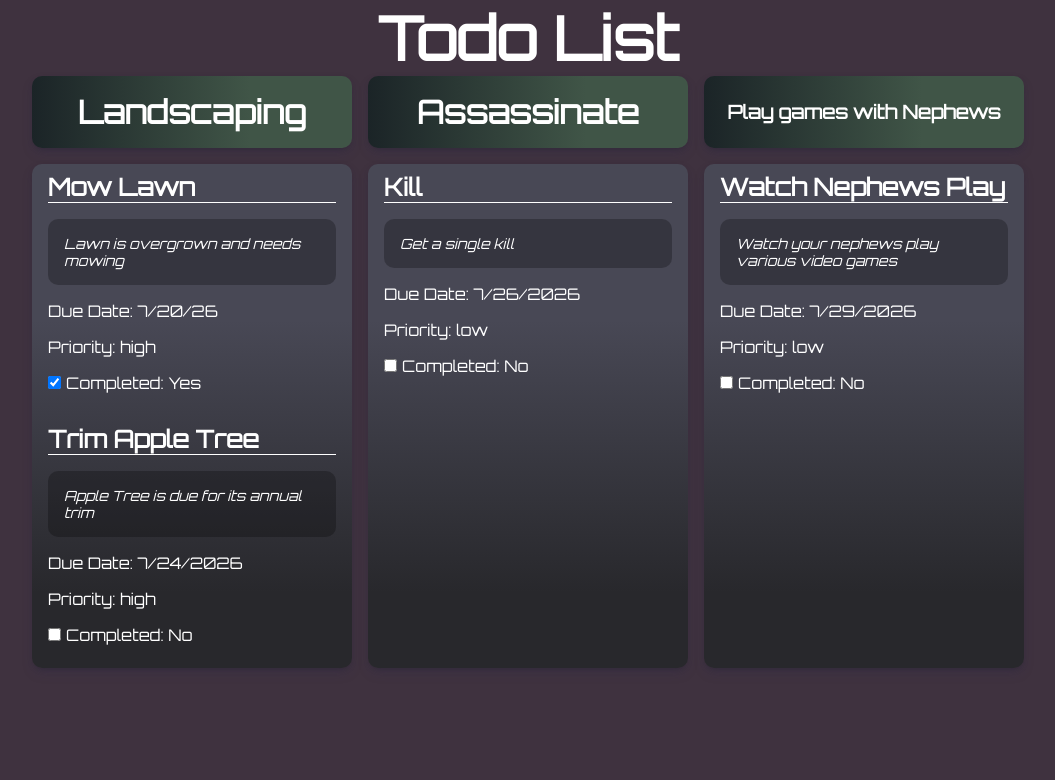
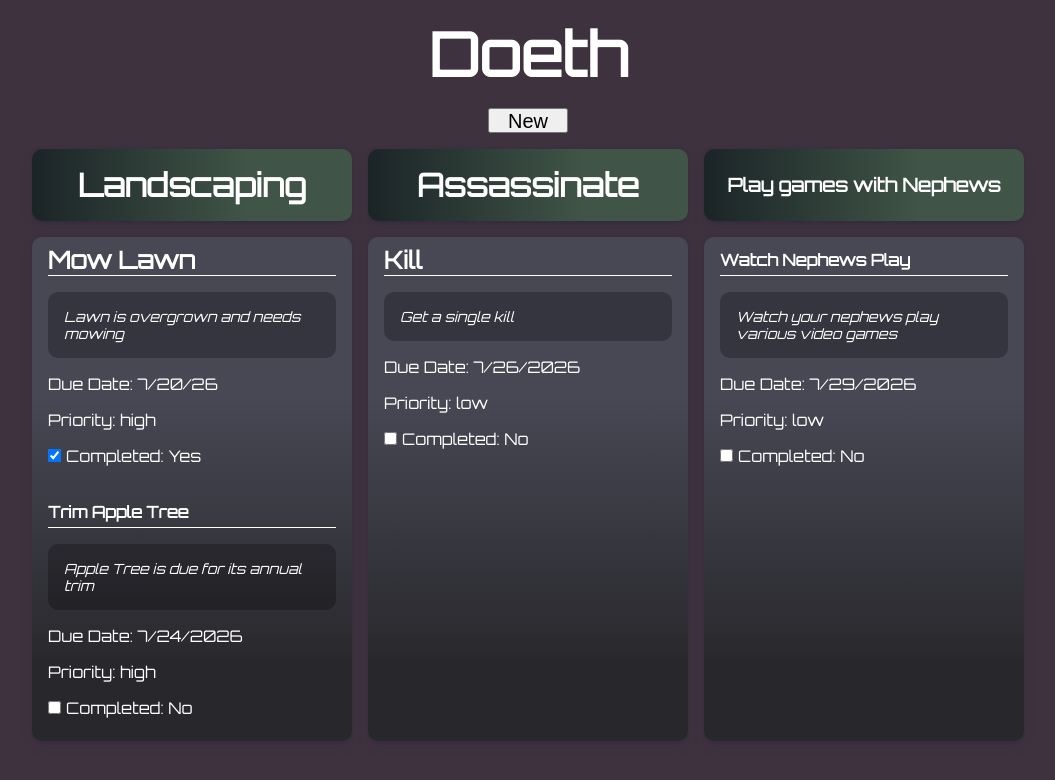
Before and after one commit to drex109/todo-list, a website built with webpack: page src/template.html in a window 1280 px wide. Shown: the whole page, without its empty margins (112-1167 px from the left). Built offline with nearby package versions, Linux system fonts and the light colour scheme.

Commit message:
add date-fns package, title of project change, button for new projects styling, todos title if statement

```diff
--- a/package.json
+++ b/package.json
@@ -25,5 +25,8 @@
     "webpack": "^5.107.2",
     "webpack-cli": "^7.0.3",
     "webpack-dev-server": "^5.2.5"
+  },
+  "dependencies": {
+    "date-fns": "^4.4.0"
   }
 }
--- a/src/dom.js
+++ b/src/dom.js
@@ -15,6 +15,11 @@ export const renderProjects = (projectsData) => {
         projectTitle.textContent = projectsData[i].title;
         project.appendChild(projectTitle);
 
+        const projectEditButton = document.createElement('button');
+        projectEditButton.classList.add('edit');
+        projectEditButton.textContent = 'Edit';
+
+
         const projectTodos = document.createElement('div');
         projectTodos.classList.add('todos');
         let todosData = projectsData[i].todos;
@@ -24,7 +29,12 @@ export const renderProjects = (projectsData) => {
             todo.setAttribute('data-uuid', todosData[i].id)
             projectTodos.appendChild(todo);
 
-            const todoTitle = document.createElement('h2');
+            let todoTitle;
+            if (todosData[i].title.length <= 8) {
+                todoTitle = document.createElement('h2');
+            } else {
+                todoTitle = document.createElement('h4')
+            }
             todoTitle.classList.add('todo-title');
             todoTitle.textContent = todosData[i].title;
             todo.appendChild(todoTitle);
--- a/src/style.css
+++ b/src/style.css
@@ -16,9 +16,22 @@ body {
     grid-template-rows: 1fr auto;
     align-items: center;
 }
-#header {
+
+#header{
+    display: grid;
+    align-items: center;
+    gap: 1rem;
+    padding: 1rem;
+}
+#header h1 {
     text-align: center;
     font-size: 60px;
+}
+#header button {
+    height: 25px;
+    width: 80px;
+    font-size: 20px;
+    margin: auto;
 }
 
 #projects {
@@ -57,7 +70,10 @@ body {
     padding: .5rem 1rem;
 }
 .todo-title {
+    display: grid;
     border-bottom: 1px white solid;
+    height: 30px;
+    align-items: center;
 }
 .todo-description {
     font-size: 14px;
--- a/src/template.html
+++ b/src/template.html
@@ -3,10 +3,14 @@
 <head>
     <meta charset="UTF-8">
     <meta name="viewport" content="width=device-width, initial-scale=1.0">
-    <title>Todo List</title>
+    <title>Doeth</title>
 </head>
 <body>
-    <h1 id="header">Todo List</h1>
+    <div id="header">
+        <h1>Doeth</h1>
+        <button>New</button>
+    </div>
+
     <div id="projects"></div>
 </body>
 </html>
```
Also changed, not shown: 1 other file.
